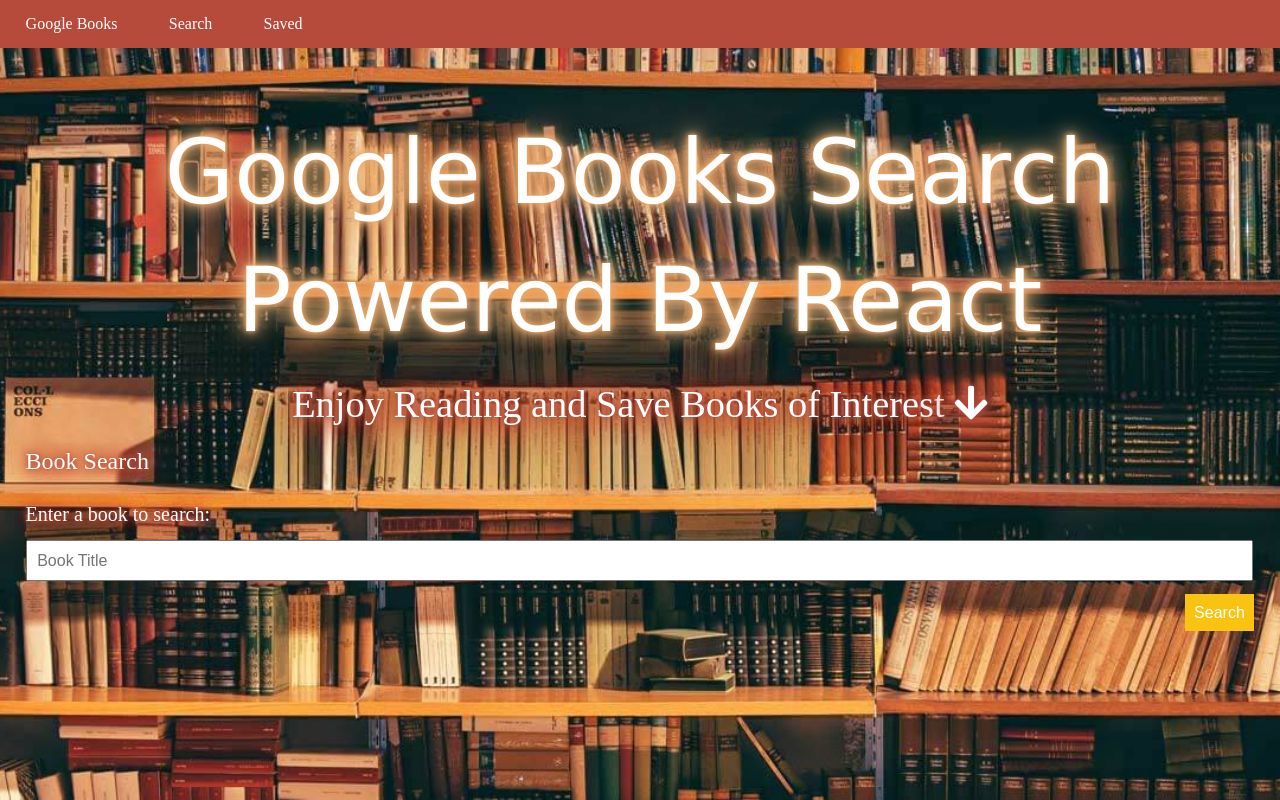
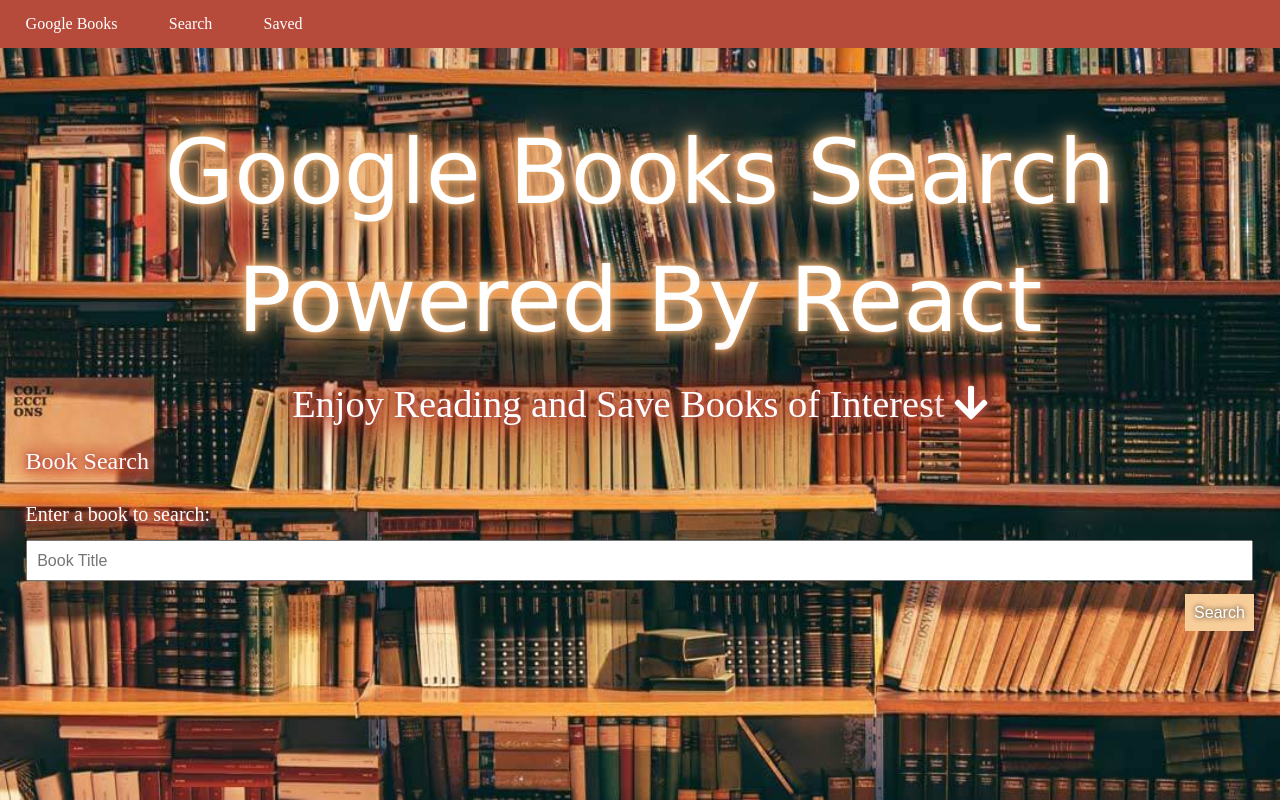
Before and after one commit to legendarybrij/google-books-search, a React (Create React App) app in the folder client/: page / in a window 1280 px wide. Built offline with nearby package versions, Linux system fonts and the light colour scheme.

Commit message:
added box shadow and text-shadow to results

```diff
--- a/client/src/App.css
+++ b/client/src/App.css
@@ -116,8 +116,9 @@
 button {
   border-radius: 0;
   border: none;
-  background-color: #f9c411;
+  background-color:#f7cd99;
   color: white;
+  text-shadow: 0 0 5px #1d1918;
   padding: .75vw;
   font-size: 1.25vw;
 }
@@ -143,6 +144,7 @@
 .bookResult {
   background-color: #ce895a;
   color: #fff;
+  box-shadow: 0 0 5px #181615;
   padding: 1.75vw;
   font-size: 1rem;
 }
```
